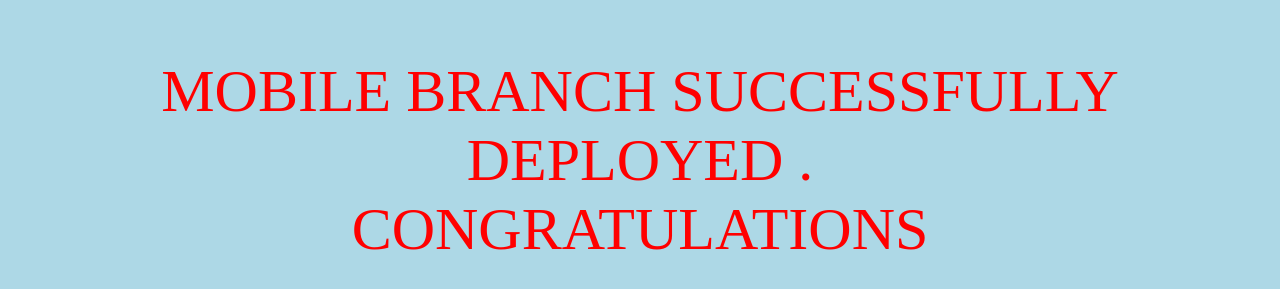
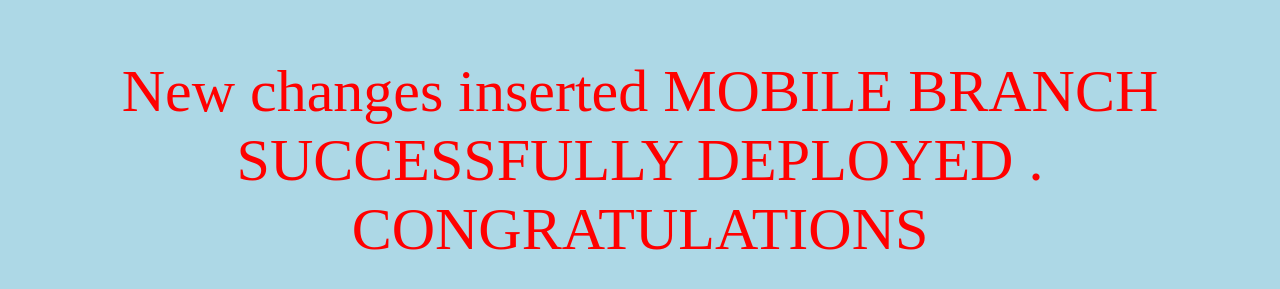
Before and after one commit to ghanashyam86/amzon-project, a plain HTML site: page mobile/mobile.html in a window 1280 px wide. Shown: the part 149-438 px from the top of the page. Drawn offline with Linux system fonts and the light colour scheme.

Commit message:
new change

```diff
--- a/mobile/mobile.html
+++ b/mobile/mobile.html
@@ -6,7 +6,7 @@
 <h1 style="color:blue;text-align:center;">AMAZON MOBILE PAGE<br>Welcome to AMAZON BIG FESTIVAL</h1>
 <p style="color:red;font-size:30px; font-family: Courier;">DEVOPS PROJECT :) </p>
 <p style="color:red;font-size:60px;font-family:Bradley Hand ITC;text-align:center;">
-                 MOBILE BRANCH  SUCCESSFULLY DEPLOYED .<br>
+                New changes inserted  MOBILE BRANCH  SUCCESSFULLY DEPLOYED .<br>
                       CONGRATULATIONS  </p>
 </body>
 </html>
```
